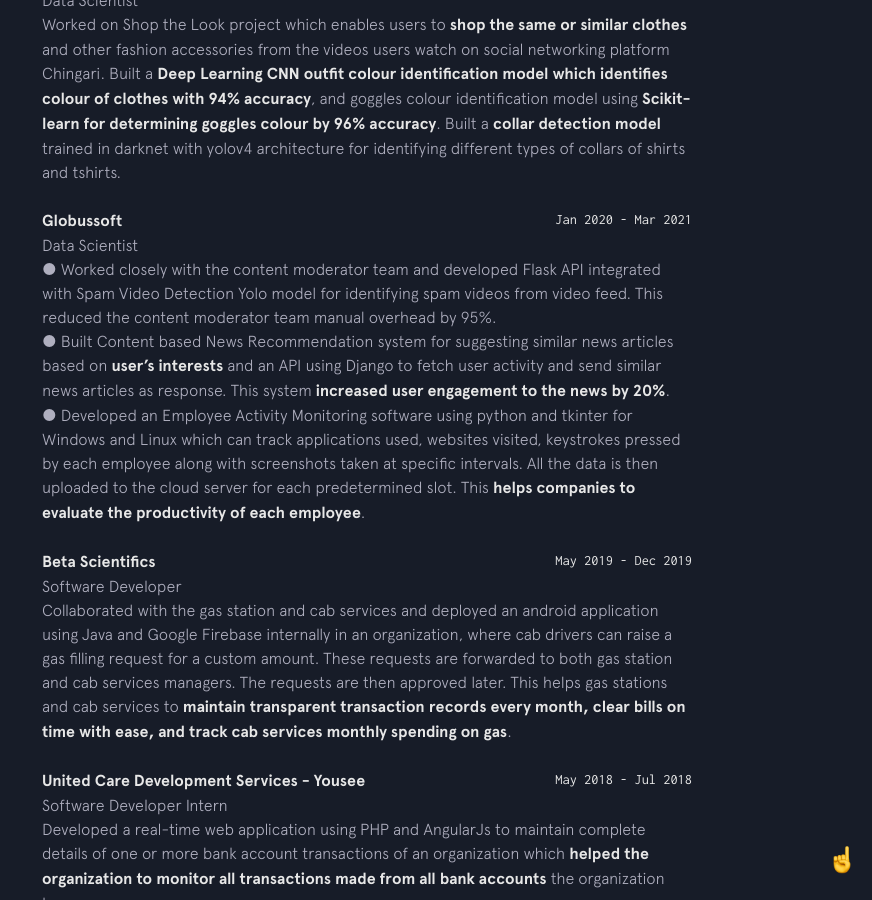
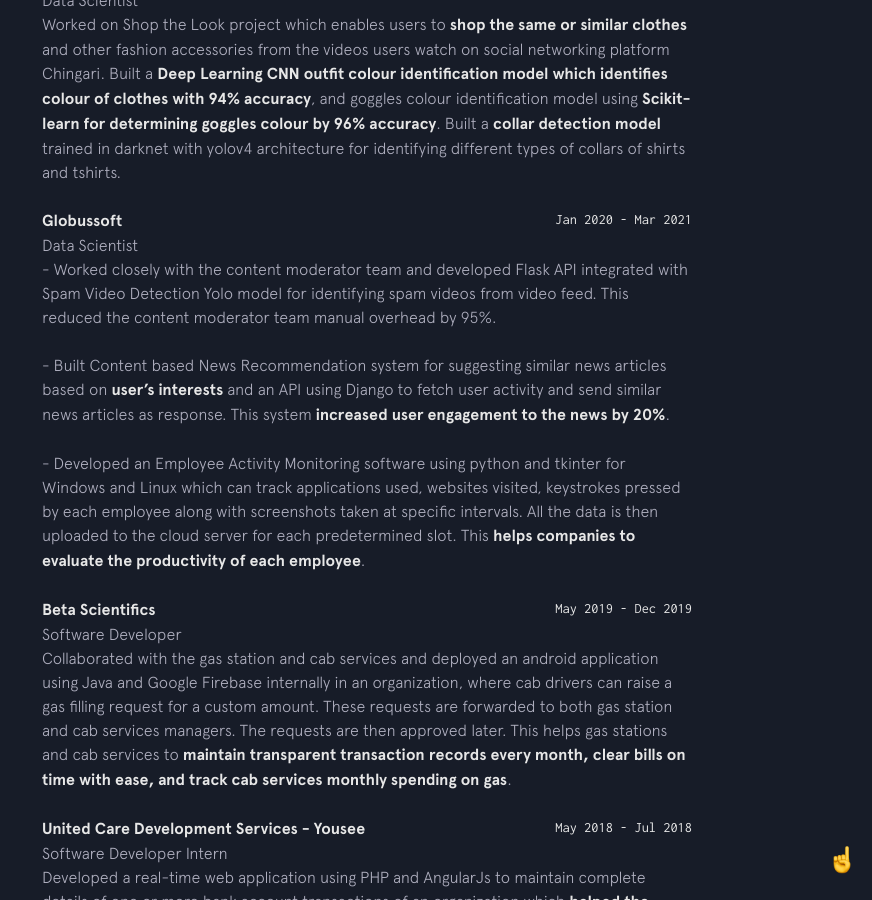
Before and after one commit to srikanthkarre/portfolio, a Jekyll site: the page built from index.html, in a window 1280 px wide and 900 px high, scrolled down 2795 px. Shown: the whole window, without its empty margins (408-1280 px from the left). Built offline with Jekyll 4.4.1, drawn with Linux system fonts in a browser that asks for light colours; nearby versions of some CDN libraries.

```diff
--- a/_data/experience.yml
+++ b/_data/experience.yml
@@ -30,7 +30,7 @@
   time: Jan 2020 - Mar 2021
   position: Data Scientist
   location: Bengaluru, India
-  description: <p>● Worked closely with the content moderator team and developed Flask API integrated with Spam Video Detection Yolo model for identifying spam videos from video feed. This </strong>reduced the content moderator team manual overhead by 95%</strong>. <br>● Built Content based News Recommendation system for suggesting similar news articles based on <strong>user’s interests</strong> and an API using Django to fetch user activity and send similar news articles as response. This system <strong>increased user engagement to the news by 20%</strong>. <br>● Developed an Employee Activity Monitoring software using python and tkinter for Windows and Linux which can track applications used, websites visited, keystrokes pressed by each employee along with screenshots taken at specific intervals. All the data is then uploaded to the cloud server for each predetermined slot. This <strong>helps companies to evaluate the productivity of each employee</strong>.</p>
+  description: <p>- Worked closely with the content moderator team and developed Flask API integrated with Spam Video Detection Yolo model for identifying spam videos from video feed. This </strong>reduced the content moderator team manual overhead by 95%</strong>. <br><br>- Built Content based News Recommendation system for suggesting similar news articles based on <strong>user’s interests</strong> and an API using Django to fetch user activity and send similar news articles as response. This system <strong>increased user engagement to the news by 20%</strong>. <br><br>- Developed an Employee Activity Monitoring software using python and tkinter for Windows and Linux which can track applications used, websites visited, keystrokes pressed by each employee along with screenshots taken at specific intervals. All the data is then uploaded to the cloud server for each predetermined slot. This <strong>helps companies to evaluate the productivity of each employee</strong>.</p>
   used:
     - thing: Python
     - thing: Yolo
```
